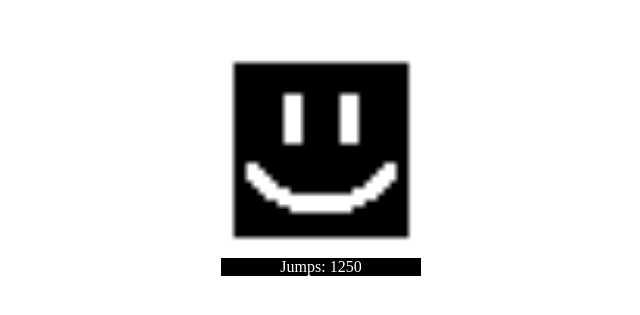
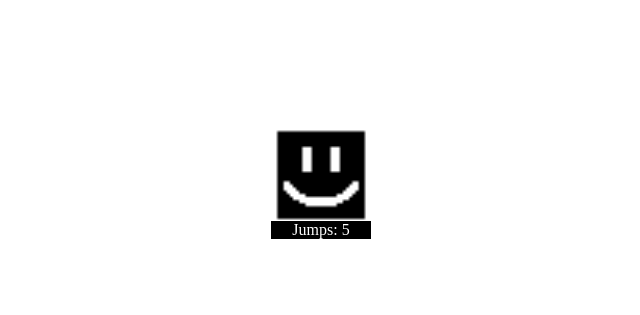
Before and after one commit to vincentchen18/Smiley-Widget, a plain HTML site: page index.html in a window 1280 px wide. Shown: the part 225-540 px from the top of the page, without its empty margins (319-959 px from the left). Drawn offline with Linux system fonts and the light colour scheme.

Commit message:
viewport tuning and jump mechanicks (cubic-bezier)

```diff
--- a/index.html
+++ b/index.html
@@ -12,9 +12,14 @@
             height:100vh;
         }
 
+        @keyframes jump {
+            0%, 100% { transform: translateY(0); }
+            50% { transform: translateY(-40px); }
+            }
+
         .sprite-container {
-            width:200px;
-            height:250px;
+            width:100px;
+            height:200px;
             position:relative;
             overflow:hidden;
         }
@@ -22,12 +27,14 @@
         img {
             position: absolute;
             width: 100%;
+            top:50px;
+            animation: jump 1s infinite cubic-bezier(0.25, 1, 0.5, 1);
         }
 
         #jump_counter {
             position:absolute;
             width:100%;
-            bottom: 8px;
+            bottom: 20px;
             color:#ffffff;
             background-color:#000000;
             text-align:center;
@@ -37,7 +44,7 @@
 <body>
 <div class="sprite-container">
     <img src="smiley.png" alt="smiley face">
-    <p id="jump_counter">Jumps: </p>
+    <p id="jump_counter">Jumps: 0</p>
 </div>
 
 <script>
@@ -46,7 +53,7 @@
     setInterval(() => {
         jumps++;
         text.innerHTML = 'Jumps: '+ jumps;
-    })
+    }, 1000)
 </script>
 
 </body>
```
